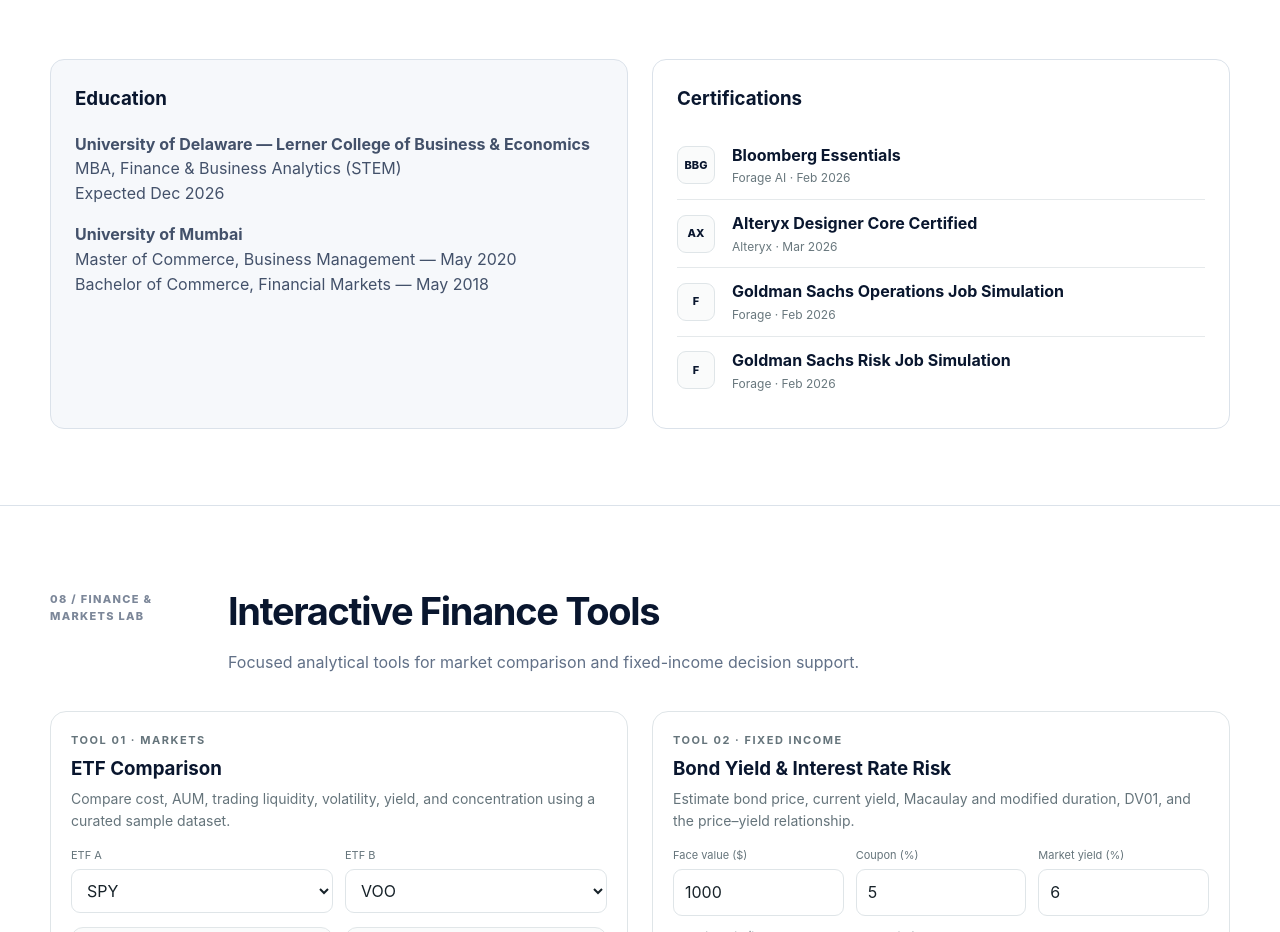
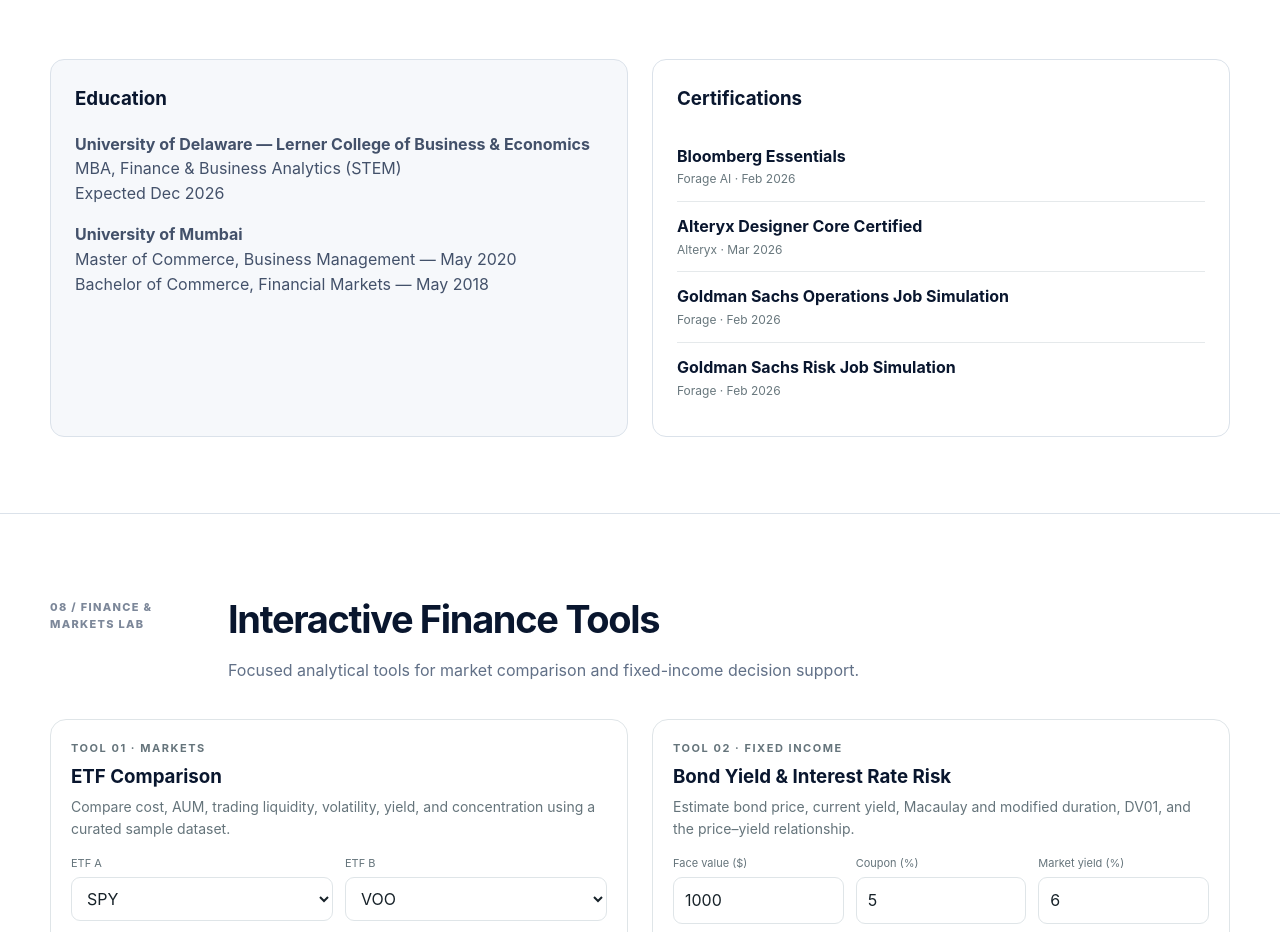
Before and after one commit to swapniltungare10-sketch/swapnil-finance-portfolio, a Next.js app: page / in a window 1280 px wide. Shown: the part 7446-8378 px from the top of the page. Built offline with nearby package versions, Linux system fonts and the light colour scheme.

Commit message:
Remove placeholder certification logos

```diff
--- a/app/page.tsx
+++ b/app/page.tsx
@@ -224,7 +224,7 @@ export default function Home() {
 
       <section id="experience">
         <style>{`
-          .experience-summary{border:1px solid #dfe5e8;border-radius:16px;padding:20px;background:#fff}.experience-summary-head{display:flex;justify-content:space-between;gap:18px;align-items:flex-start;flex-wrap:wrap}.experience-kicker{font-size:11px;text-transform:uppercase;letter-spacing:.15em;color:#68777d;font-weight:700}.experience-title{font-size:21px;margin:5px 0}.experience-meta{font-size:13px;color:#68777d}.experience-tag{border:1px solid #dfe5e8;border-radius:999px;padding:7px 10px;font-size:11px;font-weight:600}.experience-points{display:grid;grid-template-columns:1fr 1fr;gap:10px 28px;margin-top:18px}.experience-point{font-size:14px;line-height:1.55;color:#223039}.experience-tools{display:flex;flex-wrap:wrap;gap:8px;margin-top:18px}.experience-tool{border:1px solid #dfe5e8;border-radius:999px;padding:6px 10px;font-size:11px;background:#fafbfb}.cert-row-rich{display:grid;grid-template-columns:44px 1fr;gap:11px;align-items:center;padding:11px 0;border-bottom:1px solid #e5e9eb}.cert-row-rich:last-child{border-bottom:0}.cert-logo-mark{width:38px;height:38px;border:1px solid #dfe5e8;border-radius:9px;display:flex;align-items:center;justify-content:center;font-weight:800;font-size:11px;background:#fafbfb}.cert-copy strong,.cert-copy span{display:block}.cert-copy span{font-size:12px;color:#68777d;margin-top:2px}@media(max-width:760px){.experience-points{grid-template-columns:1fr}}
+          .experience-summary{border:1px solid #dfe5e8;border-radius:16px;padding:20px;background:#fff}.experience-summary-head{display:flex;justify-content:space-between;gap:18px;align-items:flex-start;flex-wrap:wrap}.experience-kicker{font-size:11px;text-transform:uppercase;letter-spacing:.15em;color:#68777d;font-weight:700}.experience-title{font-size:21px;margin:5px 0}.experience-meta{font-size:13px;color:#68777d}.experience-tag{border:1px solid #dfe5e8;border-radius:999px;padding:7px 10px;font-size:11px;font-weight:600}.experience-points{display:grid;grid-template-columns:1fr 1fr;gap:10px 28px;margin-top:18px}.experience-point{font-size:14px;line-height:1.55;color:#223039}.experience-tools{display:flex;flex-wrap:wrap;gap:8px;margin-top:18px}.experience-tool{border:1px solid #dfe5e8;border-radius:999px;padding:6px 10px;font-size:11px;background:#fafbfb}.cert-row-simple{padding:12px 0;border-bottom:1px solid #e5e9eb}.cert-row-simple:last-child{border-bottom:0}.cert-row-simple strong,.cert-row-simple span{display:block}.cert-row-simple span{font-size:12px;color:#68777d;margin-top:2px}@media(max-width:760px){.experience-points{grid-template-columns:1fr}}
         `}</style>
         <div className="wrap">
           <div className="section-head"><div className="index">04 / Experience</div><div><h2>Professional experience</h2></div></div>
@@ -326,10 +326,10 @@ export default function Home() {
             </div>
             <div className="panel">
               <h3>Certifications</h3>
-              <div className="cert-row-rich"><div className="cert-logo-mark">BBG</div><div className="cert-copy"><strong>Bloomberg Essentials</strong><span>Forage AI · Feb 2026</span></div></div>
-              <div className="cert-row-rich"><div className="cert-logo-mark">AX</div><div className="cert-copy"><strong>Alteryx Designer Core Certified</strong><span>Alteryx · Mar 2026</span></div></div>
-              <div className="cert-row-rich"><div className="cert-logo-mark">F</div><div className="cert-copy"><strong>Goldman Sachs Operations Job Simulation</strong><span>Forage · Feb 2026</span></div></div>
-              <div className="cert-row-rich"><div className="cert-logo-mark">F</div><div className="cert-copy"><strong>Goldman Sachs Risk Job Simulation</strong><span>Forage · Feb 2026</span></div></div>
+              <div className="cert-row-simple"><strong>Bloomberg Essentials</strong><span>Forage AI · Feb 2026</span></div>
+              <div className="cert-row-simple"><strong>Alteryx Designer Core Certified</strong><span>Alteryx · Mar 2026</span></div>
+              <div className="cert-row-simple"><strong>Goldman Sachs Operations Job Simulation</strong><span>Forage · Feb 2026</span></div>
+              <div className="cert-row-simple"><strong>Goldman Sachs Risk Job Simulation</strong><span>Forage · Feb 2026</span></div>
             </div>
           </div>
         </div>
```
